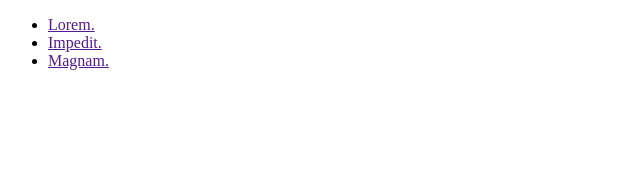
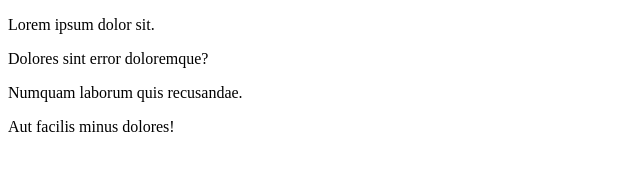
Before and after one commit to alierden1708/ideal-enigma, a plain HTML site: page loginform.html in a window 1280 px wide. Shown: the whole page, without its empty margins (0-640 px from the left). Drawn offline with Linux system fonts and the light colour scheme.

Commit message:
paragraflar eklendi

```diff
--- a/loginform.html
+++ b/loginform.html
@@ -7,10 +7,9 @@
     <title>Document</title>
 </head>
 <body>
-    <ul>
-        <li><a href="">Lorem.</a></li>
-        <li><a href="">Impedit.</a></li>
-        <li><a href="">Magnam.</a></li>
-    </ul>
+    <p>Lorem ipsum dolor sit.</p>
+    <p>Dolores sint error doloremque?</p>
+    <p>Numquam laborum quis recusandae.</p>
+    <p>Aut facilis minus dolores!</p>
 </body>
 </html>
```
